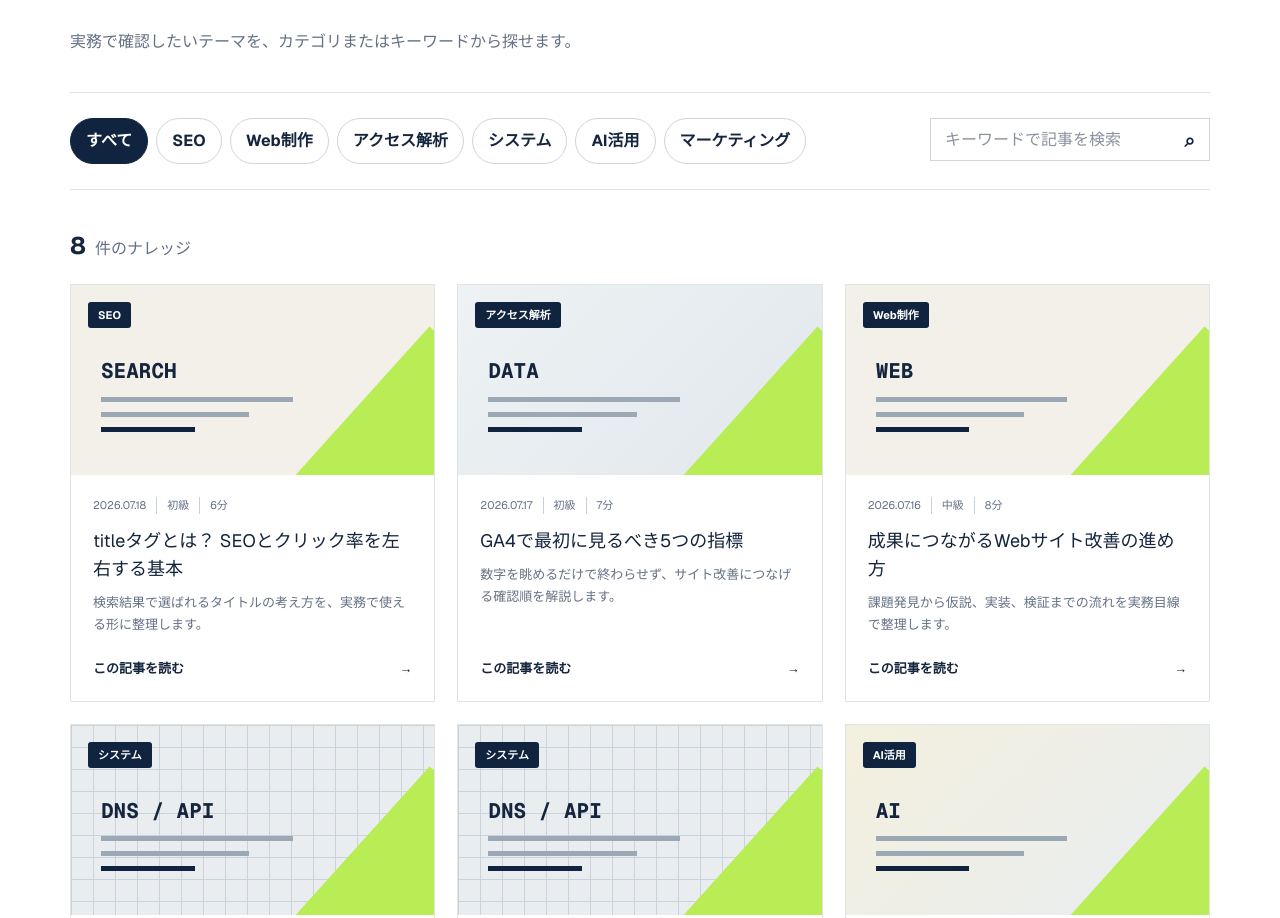
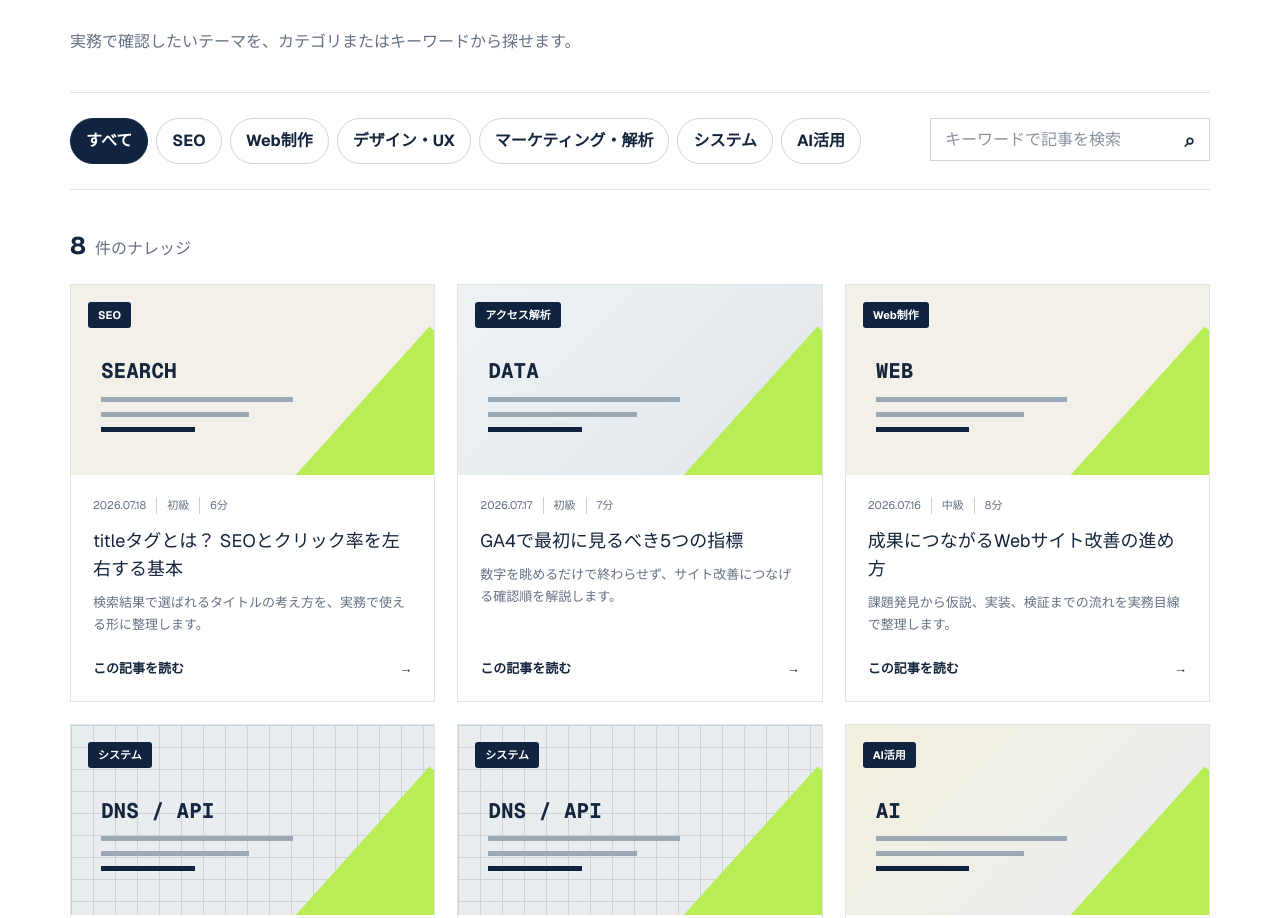
Before and after one commit to oka-wani/web-direction-lab, a Next.js app: page /knowledge in a window 1280 px wide. Shown: the part 1672-2590 px from the top of the page. Built offline with nearby package versions, Linux system fonts and the light colour scheme.

Commit message:
Webナレッジの階層とカテゴリを整理

```diff
--- a/app/articles/article-data.ts
+++ b/app/articles/article-data.ts
@@ -12,4 +12,11 @@ export type ArticleItem = {
 };
 
 export const articleItems = items as ArticleItem[];
-export const categories = ["すべて", "SEO", "Web制作", "アクセス解析", "システム", "AI活用", "マーケティング"];
+export const categories = ["すべて", "SEO", "Web制作", "デザイン・UX", "マーケティング・解析", "システム", "AI活用"];
+
+export function matchesCategory(article: ArticleItem, category: string) {
+  if (category === "すべて") return true;
+  if (category === "マーケティング・解析") return article.category === "マーケティング" || article.category === "アクセス解析";
+  if (category === "デザイン・UX") return article.slug === "site-improvement" || article.slug === "customer-journey";
+  return article.category === category;
+}
```
